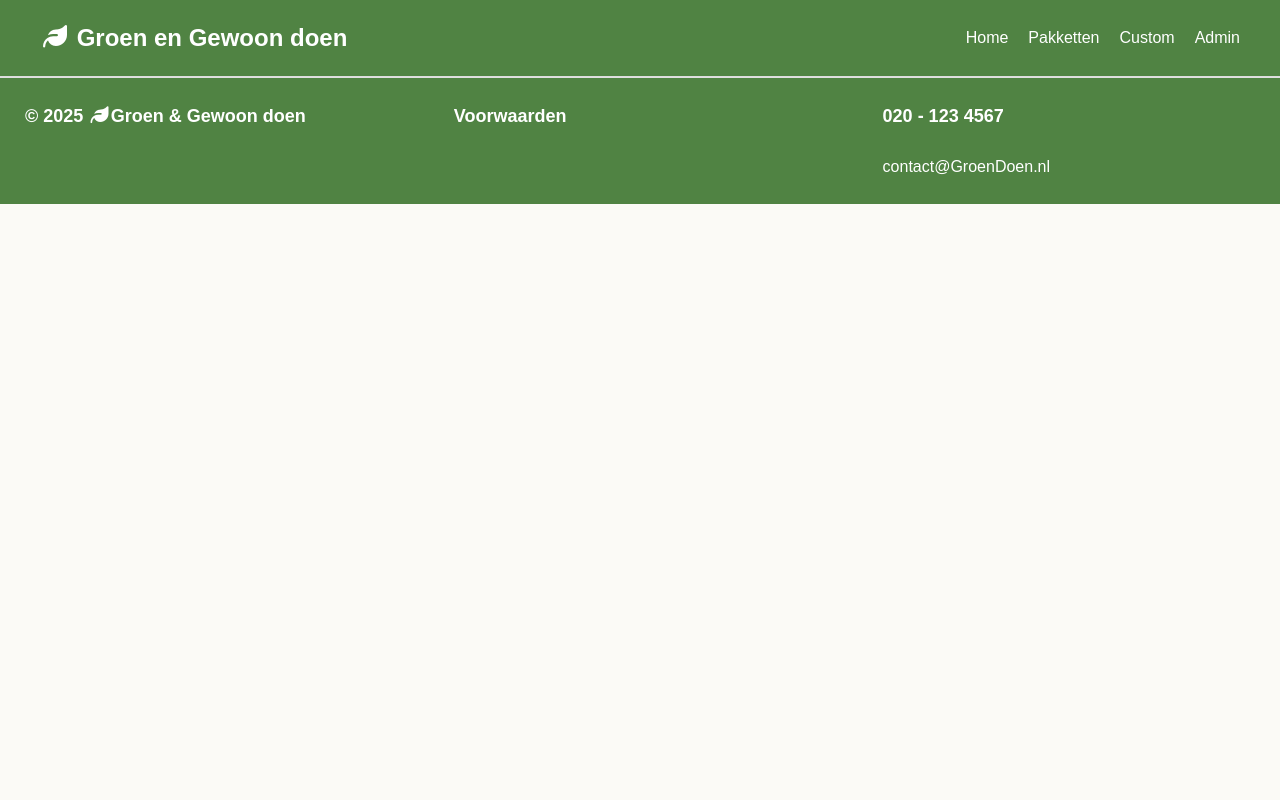
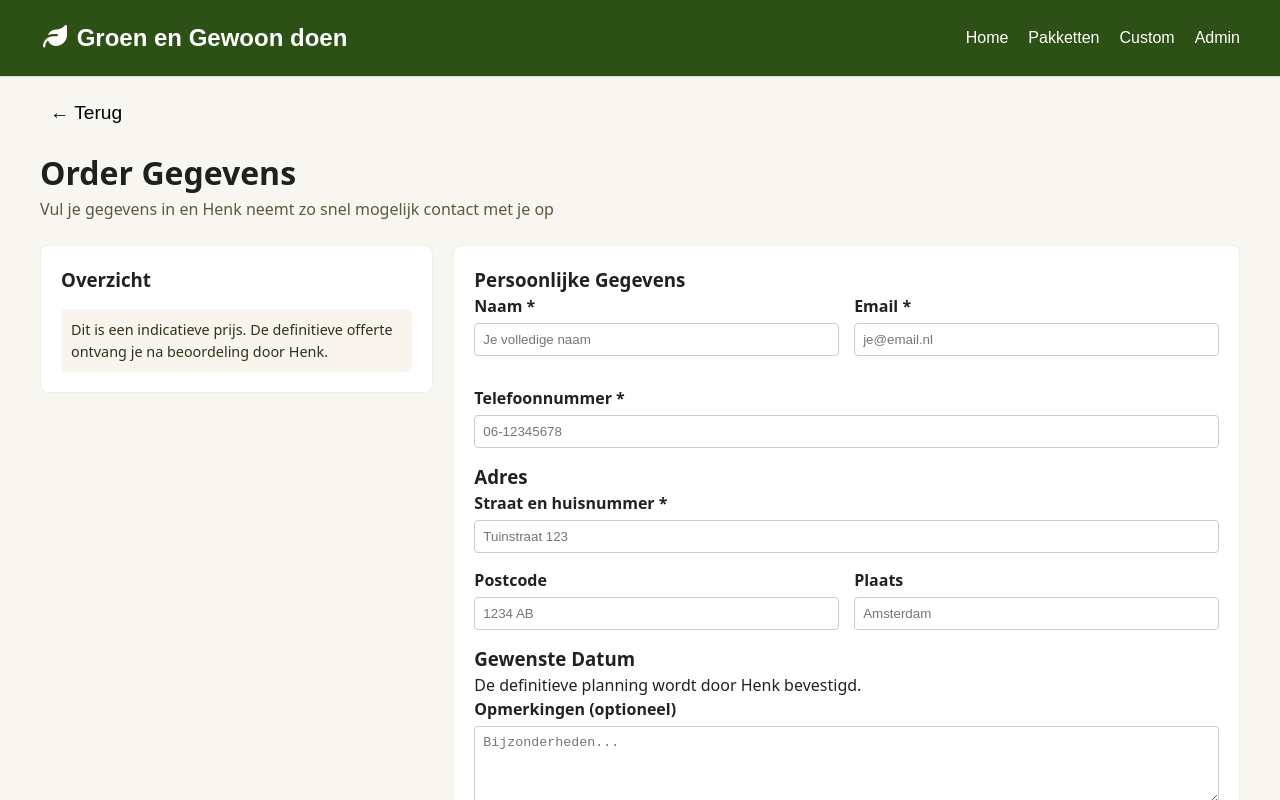
Before and after one commit to newcoder024/Henk-hovenier-website, a Vue app in the folder henk-hovenier-website/: page /orderform in a window 1280 px wide. Shown: the top 800 px of the page. Built offline with nearby package versions, Linux system fonts and the light colour scheme.

Commit message:
Custom order
Custom order word nu in console gezet.. kleuren aangepast voor footer en header moet alleen nog:
- Calender werkte niet, kan nog geen datum kiezen want dan werd functie gelijk aangevraagd
- data naar admin pagina versturen
- zelfde functie voor order opslaan gebruiken bij paketten

```diff
--- a/henk-hovenier-website/src/App.vue
+++ b/henk-hovenier-website/src/App.vue
@@ -3,6 +3,8 @@ import SiteHeader from './components/Header.vue';
 // import Bestellingen from './components/Bestellingen.vue';
 import SiteFooter from './components/footer.vue';
 // import Custom from './components/Custom.vue';
+import { RouterView } from 'vue-router';
+
 </script>
 
 <template>
--- a/henk-hovenier-website/src/components/Custom.vue
+++ b/henk-hovenier-website/src/components/Custom.vue
@@ -34,15 +34,17 @@
                 <span>{{ item.naam }}</span>
                 <button @click="verwijderTaak(item.id)" class="btn-icon">×</button>
               </div>
+              <p class="subtext">Wij</p>
 
               <div class="item-calc">
-                <label>Aantal {{ item.eenheid }}:</label>
-                <input
+                <label v-if="item.adjustable">Aantal {{ item.eenheid }}:</label>
+                <input v-if="item.adjustable"
                   type="number"
                   v-model.number="item.hoeveelheid"
                   min="1"
                   class="qty-input"
                 />
+                <span v-else>Eenmalig</span>
                 <span class="item-total">€{{ (item.hoeveelheid * item.prijs).toFixed(2) }}</span>
               </div>
             </div>
@@ -62,19 +64,23 @@
 <script setup>
 import { ref, computed } from "vue";
 import { loadRates } from '../js/functions.js';
+import { useRouter } from 'vue-router';
 // moet meer functies laden uit functions.js, zoald voor de localstorage, zorgen dat
 // de bestellingen worden onthouden en geladen voor de admin, en de gegevens van de klant opslaan
 
 // laad tarieven uit rates.json
 const rates = loadRates();
+const router = useRouter();
 
 // wat kan de klant kiezen
 const beschikbareTaken = [
-  { id: 'gras', naam: 'Gras maaien', prijs: rates.prijs_per_m2_gras, eenheid: 'm²' },
-  { id: 'tegels', naam: 'Betegelen', prijs: rates.prijs_per_m2_tegels, eenheid: 'm²' },
-  { id: 'heg', naam: 'Heg snoeien', prijs: rates.prijs_per_meter_heg, eenheid: 'meter' },
+  { id: 'gras', naam: 'Gras maaien', prijs: rates.prijs_per_m2_gras, eenheid: 'm²', adjustable: true },
+  { id: 'tegels', naam: 'Betegelen', prijs: rates.prijs_per_m2_tegels, eenheid: 'm²', adjustable: true },
+  { id: 'heg', naam: 'Heg snoeien', prijs: rates.prijs_per_meter_heg, eenheid: 'meter', adjustable: true },
+  { id: 'afvoer groenafval', naam: 'Afvoer groenafval', prijs: rates.prijs_extra_opties.afvoer_groenafval, eenheid: 'keer', adjustable: false },
+  { id: 'bemesting', naam: 'Bemesting', prijs: rates.prijs_extra_opties.bemesting, eenheid: 'keer', adjustable: false },
+  { id: 'onkruidbehandeling', naam: 'Onkruidbehandeling', prijs: rates.prijs_extra_opties.onkruidbehandeling, eenheid: 'keer', adjustable: false },
 ];
-// extra taken moeten hier
 
 // wat de klant heeft gekozen als array
 const geselecteerdeTaken = ref([]);
@@ -109,9 +115,20 @@ const bevestigOpdracht = () => {
     alert("Selecteer eerst werkzaamheden voordat je verder gaat.");
     return;
   }
-  document.getElementById("Comfirmed").innerHTML = "Offerte verzonden! Totaal bedrag: €" + totaalPrijs.value.toFixed(2);
-  // ga naar nieuwe pagina of toon formulier
-
+  // Sla de order data op in localStorage voor Orderform
+  const orderData = {
+    type: 'custom',
+    tasks: geselecteerdeTaken.value.map(item => ({
+      name: item.naam,
+      quantity: item.hoeveelheid,
+      unit: item.eenheid,
+      pricePerUnit: item.prijs,
+      total: item.prijs * item.hoeveelheid
+    })),
+    total: totaalPrijs.value
+  };
+  localStorage.setItem('currentOrder', JSON.stringify(orderData));
+  router.push('/orderform');
 };
 </script>
 
@@ -191,13 +208,13 @@ const bevestigOpdracht = () => {
 }
 
 .btn-remove {
-  background-color: #ff5c5c;
+  background-color: #c82525;
 }
 
 .btn-proceed {
   width: 100%;
   margin-top: 20px;
-  background-color: #4a7c2c;
+  background-color: #4b7c2d;
   font-size: 1.1rem;
   color: white;
   border: none;
@@ -210,11 +227,11 @@ const bevestigOpdracht = () => {
   font-size: 1.2rem;
   cursor: pointer;
 }.btn-icon:hover {
-  color: #ff5c5c;
+  color: #c82525;
 }
 button{
   cursor: pointer;
-  background-color: #4caf50;
+  background-color: #4b7c2d;
   color: white;
   border: none;
   padding: 8px 12px;
@@ -224,13 +241,13 @@ button{
 #Comfirmed{
   font-size: 1.5rem;
   font-weight: bold;
-  color: #4a7c2c;
+  color: #4b7c2d;
   text-align: center;
   margin-top: 20px;
 }
 
 .item-total {
   margin-left: auto;
-  color: #4a7c2c;
+  color: #4b7c2d;
 }
 </style>
--- a/henk-hovenier-website/src/components/Footer.vue
+++ b/henk-hovenier-website/src/components/Footer.vue
@@ -23,7 +23,7 @@ export default {
 
 <style scoped>
 footer {
-  background-color: #508343;
+  background-color: #2d5016;
   display: flex;
   color: #ffffff;
   text-align: left;
--- a/henk-hovenier-website/src/components/Header.vue
+++ b/henk-hovenier-website/src/components/Header.vue
@@ -23,7 +23,7 @@
   justify-content: space-between;
   width: 100vw;
   padding: 20px 40px;
-  background-color: #508343;
+  background-color: #2d5016;
   color: white;
   border-bottom: 1px solid #ddd;
   font-family: 'Poppins', sans-serif;
--- /dev/null
+++ b/henk-hovenier-website/src/components/Orderform.vue
@@ -0,0 +1,269 @@
+<template>
+  <div class="order-container">
+    <div class="wrapper">
+      <button @click="router.push('/')" class="btn-back">← Terug</button>
+
+      <header class="form-header">
+        <h1>Order Gegevens</h1>
+        <p style="color: #5a5a3d;">Vul je gegevens in en Henk neemt zo snel mogelijk contact met je op</p><br>
+      </header>
+
+      <div class="grid-layout">
+        <aside class="card summary-card">
+          <h3>Overzicht</h3>
+
+          <div v-if="orderData.type === 'package'">
+            <div class="item-name">{{ orderData.package.name }}</div>
+            <div class="price-tag">€{{ orderData.package.price }},-</div>
+          </div>
+
+          <div v-else-if="orderData.tasks && orderData.tasks.length" class="custom-tasks">
+            <div v-for="(task, index) in orderData.tasks" :key="index" class="task-item">
+              <div class="item-name">{{ task.name }}</div>
+              <div class="item-details">
+                {{ task.quantity }} {{ task.unit }} × €{{ task.pricePerUnit.toFixed(2) }} = €{{ task.total.toFixed(2) }}
+              </div>
+            </div>
+            <div v-if="orderData.total" class="total-section">
+              <span>Totaal:</span>
+              <span class="price-tag">€{{ orderData.total.toFixed(2) }}</span>
+            </div>
+          </div>
+          <div class="disclaimer">
+            Dit is een indicatieve prijs. De definitieve offerte ontvang je na beoordeling door Henk.
+          </div>
+        </aside>
+
+        <main class="card form-card">
+          <form @submit.prevent="handleSubmit">
+
+            <section class="form-section">
+              <h3>Persoonlijke Gegevens</h3>
+              <div class="input-grid">
+                <div class="form-group">
+                  <label>Naam *</label>
+                  <input v-model="formData.name" type="text" placeholder="Je volledige naam" required />
+                </div>
+                <div class="form-group">
+                  <label>Email *</label>
+                  <input v-model="formData.email" type="email" placeholder="je@email.nl" required />
+                </div>
+                <div class="form-group full-width">
+                  <label>Telefoonnummer *</label>
+                  <input v-model="formData.phone" type="tel" placeholder="06-12345678" required />
+                </div>
+              </div>
+            </section>
+
+            <section class="form-section">
+              <h3>Adres</h3>
+              <div class="form-group">
+                <label>Straat en huisnummer *</label>
+                <input v-model="formData.address" type="text" placeholder="Tuinstraat 123" required />
+              </div>
+              <div class="input-grid">
+                <div class="form-group">
+                  <label>Postcode</label>
+                  <input v-model="formData.postalCode" type="text" placeholder="1234 AB" />
+                </div>
+                <div class="form-group">
+                  <label>Plaats</label>
+                  <input v-model="formData.city" type="text" placeholder="Amsterdam" />
+                </div>
+              </div>
+            </section>
+
+            <section class="form-section">
+              <h3>Gewenste Datum</h3>
+                <!-- <Calendar v-model="formData.preferredDate" :availability="{}" /> -->
+              <p class="helper-text">De definitieve planning wordt door Henk bevestigd.</p>
+            </section>
+
+            <section class="form-section">
+              <label>Opmerkingen (optioneel)</label>
+              <textarea v-model="formData.notes" rows="4" placeholder="Bijzonderheden..."></textarea>
+            </section>
+            <button type="submit" class="btn-submit" :disabled="loading">
+              <span v-if="loading" class="spinner"></span>
+              <span v-else>Offerte Verzenden</span>
+            </button>
+          </form>
+        </main>
+      </div>
+    </div>
+  </div>
+</template>
+
+<script setup>
+import { ref, onMounted } from 'vue';
+import { useRouter } from 'vue-router';
+import { saveOrder } from '../js/functions.js';
+import Calendar from './Calendar.vue';
+
+const router = useRouter();
+
+const orderData = ref({ type: 'custom', tasks: [], total: 0 });
+const formData = ref({
+  name: '',
+  email: '',
+  phone: '',
+  address: '',
+  postalCode: '',
+  city: '',
+  preferredDate: '',
+  notes: ''
+});
+const loading = ref(false);
+
+const minDate = new Date().toISOString().split('T')[0];
+
+onMounted(() => {
+  const data = localStorage.getItem('currentOrder');
+  if (data) {
+    orderData.value = { ...orderData.value, ...JSON.parse(data) };
+  }
+});
+
+const handleSubmit = async () => {
+  loading.value = true;
+  try {
+    const fullOrder = {
+      ...orderData.value,
+      customer: formData.value,
+      status: 'pending'
+    };
+    saveOrder(fullOrder);
+    alert('Offerte verzonden! Henk neemt contact met je op.');
+    localStorage.removeItem('currentOrder');
+    router.push('/');
+  } catch (error) {
+    alert('Er is iets misgegaan. Probeer het opnieuw.');
+  } finally {
+    loading.value = false;
+  }
+};
+</script>
+
+<style scoped>
+.order-container {
+  min-height: 100vh;
+  background: #f8f6f0;
+  padding: 20px;
+}
+
+.wrapper {
+  max-width: 1200px;
+  margin: 0 auto;
+}
+
+.disclaimer{
+    font-size: 0.9rem;
+    color: #2d3319;
+    background-color: #f9f5ee;
+    margin-top: 15px;
+    padding: 10px;
+    border-radius: 5px;
+}
+
+.btn-back {
+  background: none;
+  border: none;
+  font-size: 1.2rem;
+  cursor: pointer;
+  margin-bottom: 20px;
+  padding: 5px 10px;
+
+}.btn-back:hover {
+    background-color: #4a7c2c;
+    color: white;
+    border-radius: 5px;
+    padding: 5px 10px;
+    transition: 0.2s ease-in-out;
+}
+
+.grid-layout {
+  display: grid;
+  grid-template-columns: 1fr 2fr;
+  gap: 20px;
+}
+
+.card {
+  background: white;
+  border-radius: 8px;
+  border: 1px solid #eee;
+  padding: 20px;
+}
+
+.summary-card {
+  height: fit-content;
+}
+
+.task-item {
+  margin-bottom: 10px;
+}
+
+.total-section {
+  margin-top: 20px;
+  padding-top: 10px;
+  border-top: 2px solid #4caf50;
+  display: flex;
+  justify-content: space-between;
+  font-weight: bold;
+}
+
+.input-grid {
+  display: grid;
+  grid-template-columns: 1fr 1fr;
+  gap: 15px;
+}
+
+.full-width {
+  grid-column: 1 / -1;
+}
+
+.form-group {
+  margin-bottom: 15px;
+}
+
+label {
+  display: block;
+  margin-bottom: 5px;
+  font-weight: bold;
+}
+
+input, textarea {
+  width: 100%;
+  padding: 8px;
+  border: 1px solid #ccc;
+  border-radius: 4px;
+}
+
+.btn-submit {
+  width: 100%;
+  background: #4a7c2c;
+  color: white;
+  border: none;
+  padding: 12px;
+  border-radius: 5px;
+  cursor: pointer;
+  font-size: 1.1rem;
+}
+
+.btn-submit:disabled {
+  background: #ccc;
+}
+
+.spinner {
+  display: inline-block;
+  width: 16px;
+  height: 16px;
+  border: 2px solid #fff;
+  border-radius: 50%;
+  border-top-color: transparent;
+  animation: spin 1s ease-in-out infinite;
+}
+
+@keyframes spin {
+  to { transform: rotate(360deg); }
+}
+</style>
--- a/henk-hovenier-website/src/js/index.js
+++ b/henk-hovenier-website/src/js/index.js
@@ -1,11 +1,13 @@
 import { createRouter, createWebHistory } from 'vue-router';
 import Custom from '../components/Custom.vue';
 import Bestellingen from '../components/Bestellingen.vue';
+import Orderform from '../components/Orderform.vue';
 
 const routes = [
   { path: '/', component: Custom },
   { path: '/bestellingen', component: Bestellingen },
   { path: '/custom', component: Custom },
+  { path: '/orderform', component: Orderform },
 ];
 
 const router = createRouter({
```
Also changed, not shown: henk-hovenier-website/src/js/functions.js (+2 -46 lines).
